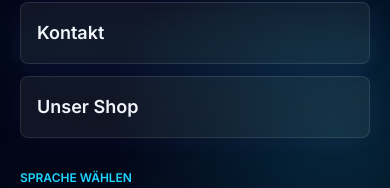
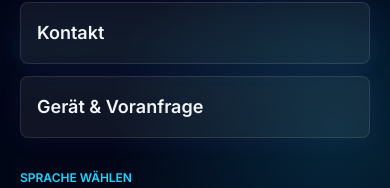
Before and after one commit to Diaa6969/luvipro-website, a Next.js app: page / in a window 390 px wide. Both pictures are taken after a click on the button "Menü öffnen". Shown: the part 546-734 px from the top of the page. Built offline with nearby package versions, Linux system fonts and the light colour scheme.

Commit message:
Point shop calls to native LUVIPRO product ordering rather than Shopify

```diff
--- a/src/components/sections/navbar.tsx
+++ b/src/components/sections/navbar.tsx
@@ -109,15 +109,13 @@ export function Navbar() {
                     {link.label}
                   </Link>
                 ))}
-                <a
-                  href="https://luvipro.shop"
-                  target="_blank"
-                  rel="noopener noreferrer"
+                <Link
+                  href="/products"
                   onClick={closeMenu}
                   className="block rounded-lg border border-white/10 bg-white/[0.06] px-4 py-4 text-lg font-semibold text-slate-100 shadow-[0_0_28px_rgba(139,92,246,0.08)] transition hover:border-pulse/35 hover:bg-pulse/10 hover:text-white focus-visible:outline focus-visible:outline-2 focus-visible:outline-pulse"
                 >
-                  Unser Shop
-                </a>
+                  Gerät & Voranfrage
+                </Link>
               </nav>
 
               <div className="mt-8">
```
